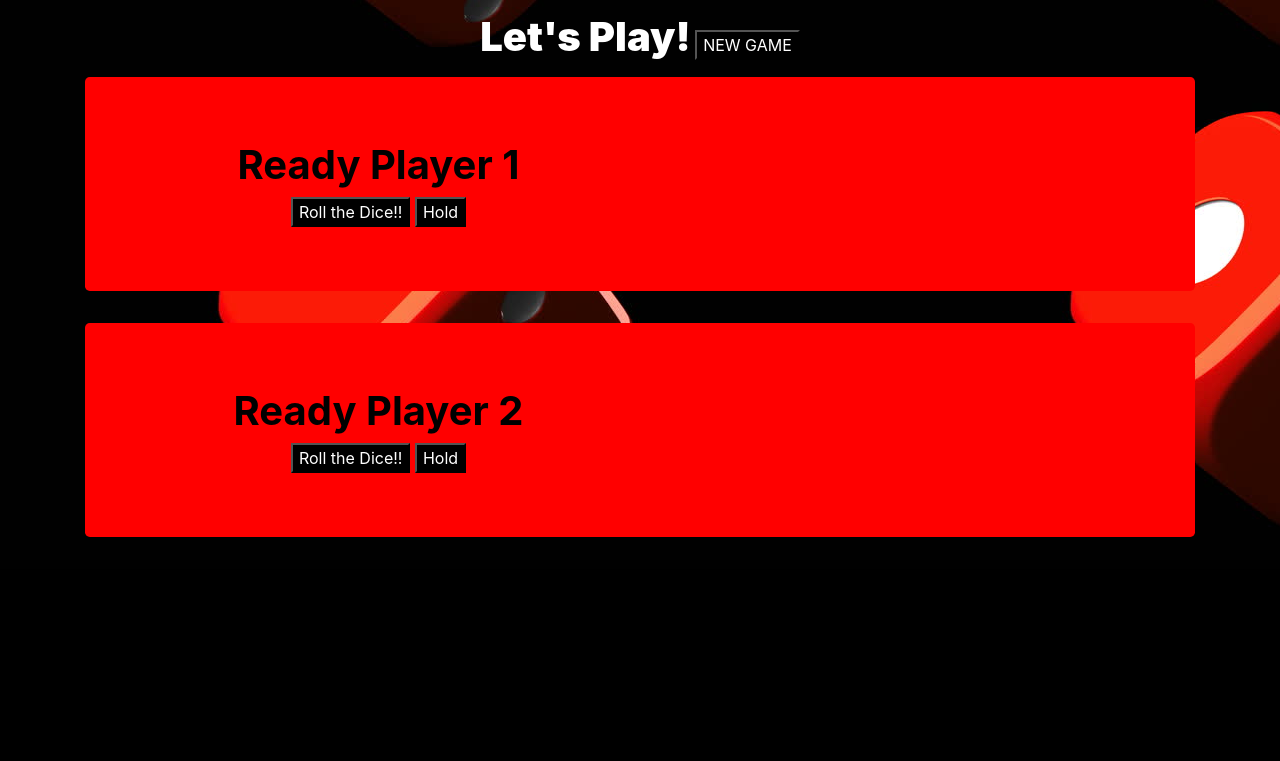
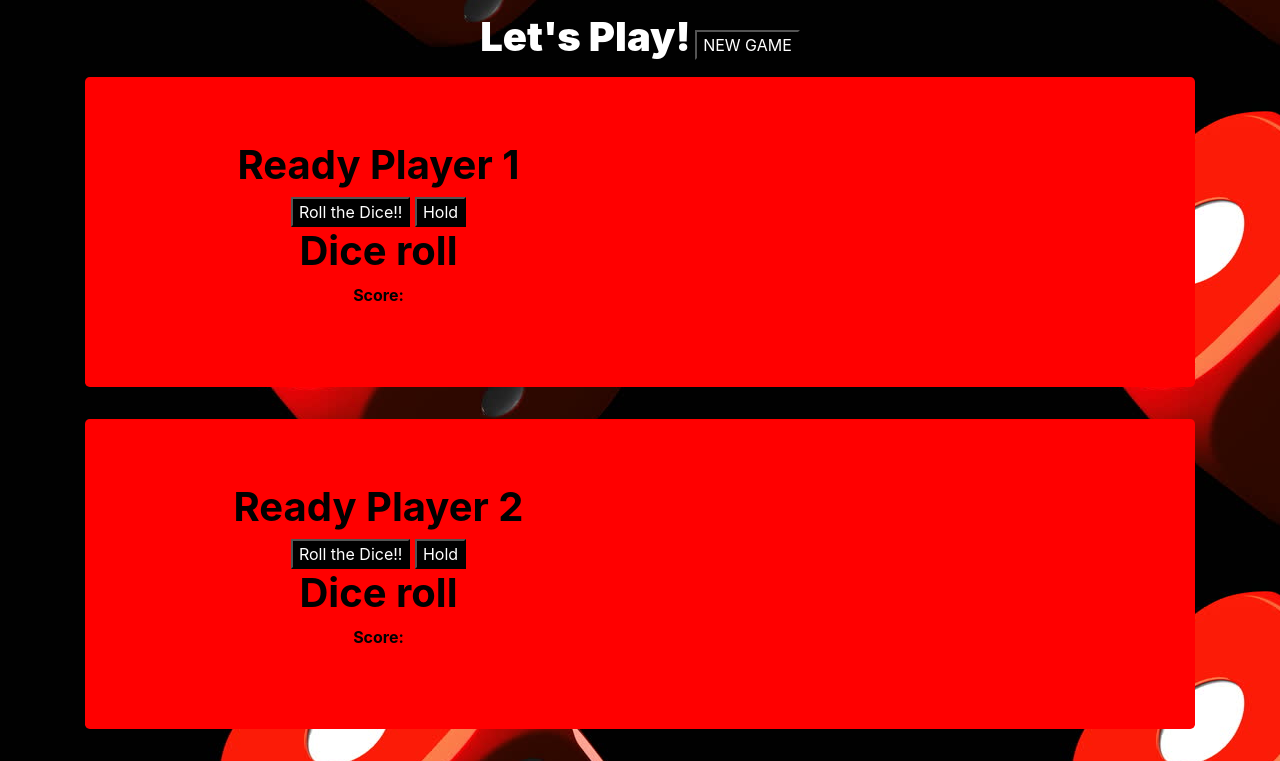
Before and after one commit to austinkaruru/Pig-dice, a plain HTML site: page index.html in a window 1280 px wide. Shown: the part 401-1162 px from the top of the page. Before the commit the page ends 970 px from the top, so only its background shows below. Drawn offline with nearby package versions, Linux system fonts and the light colour scheme.

Commit message:
added dice roll and score section

```diff
--- a/index.html
+++ b/index.html
@@ -32,6 +32,8 @@
                     <h1><strong>Ready Player 1</strong></h1>
                     <button class="dice" type="button">Roll the Dice!!</button>
                     <button class="dice" type="button">Hold</button>
+                    <h1><b>Dice roll</b></h1>
+                    <p><b>Score:</b></p>
                     </div>
                     </div>
                     </div>
@@ -40,6 +42,8 @@
                         <h1><strong>Ready Player 2</strong></h1>
                         <button class="dice" type="button">Roll the Dice!!</button>
                         <button class="dice" type="button">Hold</button>
+                        <h1><b>Dice roll</b></h1>
+                        <p><b>Score:</b></p>
                     </div>
                 </div>
                 </div>
```
